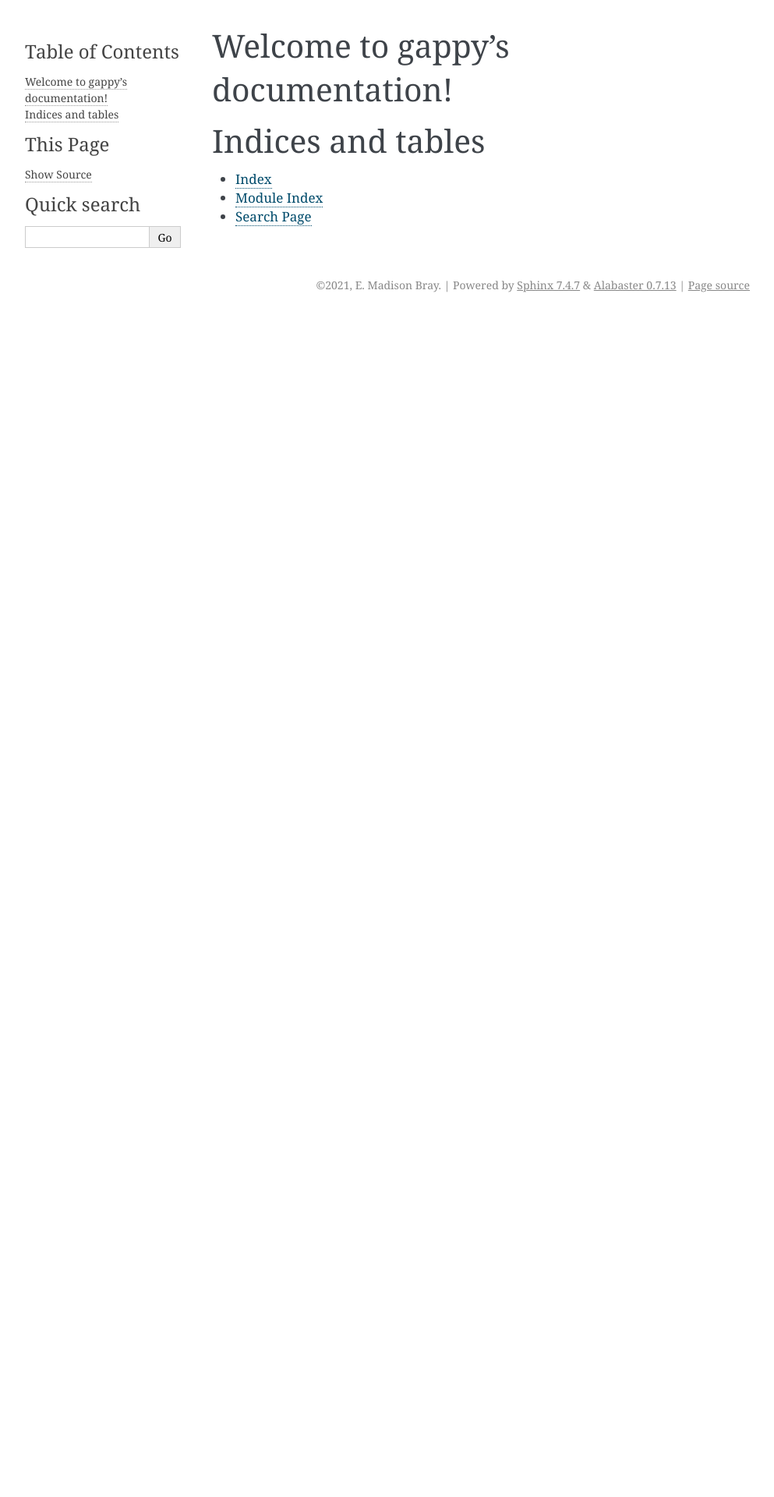
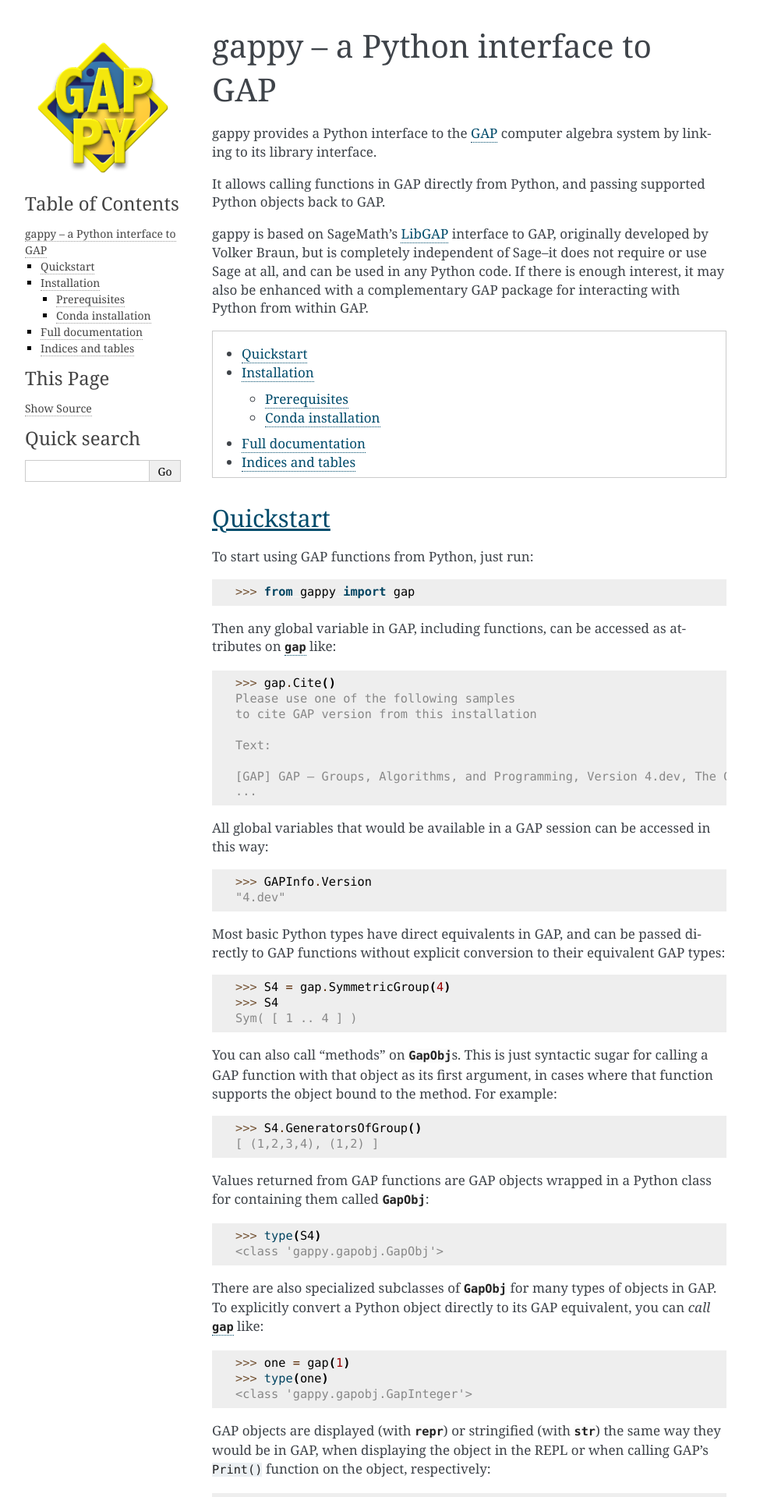
Before and after one commit to embray/gappy, a Sphinx documentation site: the page built from docs/index.rst, in a window 1280 px wide. Shown: the top 1920 px of the page at 78% size, without its empty margins (148-1141 px from the left). Built offline with Sphinx 7.4.7, drawn with Linux system fonts in a browser that asks for light colours; the version number could not be read and is left out; before the commit the page ends 900 px from its top, so only the background shows below that; some of the changed text lies outside the part shown.

Commit message:
Add initial version of the docs.
* Added some basic quickstart and installation documentation.

* Added basic generated API documentation.

* Added a logo graphic (including SVG source)

* Made a few minor fixes to some docstrings.

```diff
--- /dev/null
+++ b/README.rst
@@ -0,0 +1,208 @@
+##################################
+gappy -- a Python interface to GAP
+##################################
+
+gappy provides a Python interface to the `GAP
+<https://www.gap-system.org/>`_ computer algebra system by linking to its
+library interface.
+
+It allows calling functions in GAP directly from Python, and passing
+supported Python objects back to GAP.
+
+gappy is based on SageMath's `LibGAP
+<https://doc.sagemath.org/html/en/reference/libs/sage/libs/gap/libgap.html>`_
+interface to GAP, originally developed by Volker Braun, but is completely
+independent of Sage--it does not require or use Sage at all, and can be used
+in any Python code.  If there is enough interest, it may also be enhanced
+with a complementary GAP package for interacting with Python from within
+GAP.
+
+
+.. contents::
+    :local:
+    :depth: 3
+
+.. currentmodule:: gappy
+
+
+Quickstart
+==========
+
+To start using GAP functions from Python, just run::
+
+    >>> from gappy import gap
+
+Then any global variable in GAP, including functions, can be accessed as
+attributes on `gap` like::
+
+    >>> gap.Cite()
+    Please use one of the following samples
+    to cite GAP version from this installation
+
+    Text:
+
+    [GAP] GAP – Groups, Algorithms, and Programming, Version 4.dev, The GAP Group, https://www.gap-system.org.
+    ...
+
+All global variables that would be available in a GAP session can be
+accessed in this way::
+
+    >>> GAPInfo.Version
+    "4.dev"
+
+Most basic Python types have direct equivalents in GAP, and can be passed
+directly to GAP functions without explicit conversion to their equivalent
+GAP types::
+
+    >>> S4 = gap.SymmetricGroup(4)
+    >>> S4
+    Sym( [ 1 .. 4 ] )
+
+You can also call "methods" on `.GapObj`\s.  This is just syntactic sugar
+for calling a GAP function with that object as its first argument, in cases
+where that function supports the object bound to the method.  For example::
+
+    >>> S4.GeneratorsOfGroup()
+    [ (1,2,3,4), (1,2) ]
+
+Values returned from GAP functions are GAP objects wrapped in a Python class
+for containing them called `.GapObj`::
+
+    >>> type(S4)
+    <class 'gappy.gapobj.GapObj'>
+
+There are also specialized subclasses of `.GapObj` for many types of objects
+in GAP.  To explicitly convert a Python object directly to its GAP
+equivalent, you can *call* `gap` like::
+
+    >>> one = gap(1)
+    >>> type(one)
+    <class 'gappy.gapobj.GapInteger'>
+
+GAP objects are displayed (with `repr`) or stringified (with `str`) the same
+way they would be in GAP, when displaying the object in the REPL or when
+calling GAP's ``Print()`` function on the object, respectively::
+
+    >>> one
+    1
+    >>> s = gap("Hello GAP!")
+    >>> s
+    "Hello GAP!"
+    >>> print(s)
+    Hello GAP!
+
+Not all GAP objects have an equivalent in basic Python types, so there is
+no implicit conversion from GAP back to Python.  However, all Python types
+that can be converted to GAP objects can be converted back to their
+equivalent Python types in a symmetrical manner::
+
+    >>> int(one)
+    1
+    >>> type(int(one))
+    <class 'int'>
+    >>> str(s)
+    'Hello GAP!'
+    >>> type(str(s))
+    <class 'str'>
+
+Likewise for `float`\s, `list`\s, `dict`\s, among others.
+
+Finally, you can execute arbitrary GAP code directly with `gap.eval
+<.Gap.eval>`.  This is often the easiest way to construct more complicated
+GAP objects, especially if you are more familiar with GAP syntax.  The
+return value of `gap.eval <.Gap.eval>` is the result of evaluating the same
+statement in GAP (the semicolon is optional when evaluating a single
+statement)::
+
+    >>> rec = gap.eval('rec(a:=123, b:=456, Sym3:=SymmetricGroup(3))')
+    >>> rec['Sym3']
+    Sym( [ 1 .. 3 ] )
+
+This is also the *only* way to declare new GAP functions from gappy::
+
+    >>> sign = gap.eval("""sign := function(n)
+    ...     if n < 0 then
+    ...         return -1;
+    ...     elif n = 0 then
+    ...         return 0;
+    ...     else
+    ...         return 1;
+    ...     fi;
+    ... end;""")
+    >>> sign
+    <GAP function "sign">
+    >>> sign(0)
+    0
+    >>> sign(-99)
+
+See the full API documentation for many additional examples of how to use
+the `gap` object as well as the built-in `.GapObj` types.
+
+
+Installation
+============
+
+.. note::
+
+    These instructions will be updated once there are releases on PyPI.
+
+Prerequisites
+-------------
+
+* Python 3.7 or up with development headers installed.  On Debian-based
+  systems this means::
+
+    $ sudo apt-get install python3.7-dev
+
+* GAP 4.10.2 or greater
+
+Currently it is necessary to install from source::
+
+    $ git clone https://github.com/embray/gappy.git
+    $ cd gappy/
+
+It is possible to install gappy in the usual way using pip::
+
+    $ pip install .
+
+However, depending on how GAP is installed, some extra steps may be
+required.  In particular, if you installed GAP from source using the
+typical instructions on the `GAP website
+<https://www.gap-system.org/Download/index.html>`_ you will need to point to
+point to the location of your GAP installation by setting the ``GAP_ROOT``
+environment variable like::
+
+    $ GAP_ROOT=<path/to/gap/root> pip install .
+
+If you needed to provide ``GAP_ROOT`` for the installation, it is also
+generally necessary to set this environment variable *before* using gappy,
+so that it can find the path to your GAP installation.  See the
+documentation for the `.Gap` class for more information.
+
+If using GAP from a distribution system such as APT on Debian/Ubuntu or from
+Conda, however, the GAP library (libgap) is typically installed in a
+standard system location, and it may not be necessary to provide
+``GAP_ROOT``.  See the next section for example.
+
+Conda installation
+------------------
+
+To give an example of the above point, you can install gappy in a Conda
+environment as follows::
+
+    $ conda create -n gap
+    $ conda activate gap
+    $ conda install -c conda-forge gap-defaults==4.11 python==3.8
+    $ pip install .
+
+.. note::
+
+    With Conda and other distributions that install libgap to a standard
+    system location (e.g. ``/usr/lib/libgap.so``) it may not be necessary to
+    set the ``GAP_ROOT`` environment variable, as the library can locate
+    your GAP root automatically in most cases.
+
+.. warning::
+
+    The conda package for GAP 4.11 had dependency conflicts with Python 3.7
+    so you must use Python 3.8 or above, or GAP 4.10.2 with Python 3.7.
--- /dev/null
+++ b/docs/_static/custom.css
@@ -0,0 +1,4 @@
+/* Fix lack of margin between object docs. */
+dl {
+    margin-bottom: 20px
+}
--- a/docs/conf.py
+++ b/docs/conf.py
@@ -10,9 +10,9 @@
 # add these directories to sys.path here. If the directory is relative to the
 # documentation root, use os.path.abspath to make it absolute, like shown here.
 #
-# import os
-# import sys
-# sys.path.insert(0, os.path.abspath('.'))
+import os
+import sys
+sys.path.insert(0, os.path.abspath('.'))
 
 
 # -- Project information -----------------------------------------------------
@@ -22,15 +22,21 @@
 author = 'E. Madison Bray'
 
 # The full version, including alpha/beta/rc tags
-release = '0.1.0.a0'
+from gappy import __version__
+release = __version__
 
 
 # -- General configuration ---------------------------------------------------
+
+default_role = 'py:obj'
 
 # Add any Sphinx extension module names here, as strings. They can be
 # extensions coming with Sphinx (named 'sphinx.ext.*') or your custom
 # ones.
 extensions = [
+    'sphinx.ext.autodoc',
+        'sphinx.ext.intersphinx',
+    'sphinx.ext.napoleon'
 ]
 
 # Add any paths that contain templates here, relative to this directory.
@@ -53,3 +59,12 @@
 # relative to this directory. They are copied after the builtin static files,
 # so a file named "default.css" will overwrite the builtin "default.css".
 html_static_path = ['_static']
+html_css_files = ['custom.css']
+html_logo = 'images/gappy-logo.svg.png'
+
+
+# -- Options for intersphinx -------------------------------------------------
+
+intersphinx_mapping = {
+    'python': ('https://docs.python.org/3/', None)
+}
--- a/docs/index.rst
+++ b/docs/index.rst
@@ -1,15 +1,14 @@
-.. gappy documentation master file, created by
-   sphinx-quickstart on Thu Jan 14 16:23:17 2021.
-   You can adapt this file completely to your liking, but it should at least
-   contain the root `toctree` directive.
+.. include:: ../README.rst
 
-Welcome to gappy's documentation!
-=================================
+
+Full documentation
+==================
 
 .. toctree::
-   :maxdepth: 2
-   :caption: Contents:
+    :maxdepth: 2
+    :caption: Contents:
 
+    api
 
 
 Indices and tables
--- a/gappy/__init__.py
+++ b/gappy/__init__.py
@@ -1,2 +1,5 @@
 from .version import version as __version__
 from .core import gap, Gap
+
+
+__all__ = ['gap', 'Gap']
```
Also changed, not shown: docs/api.rst (added, +53 -0 lines), docs/images/gappy-logo.svg (added), docs/images/gappy-logo.svg.png (added), 4 other files.
